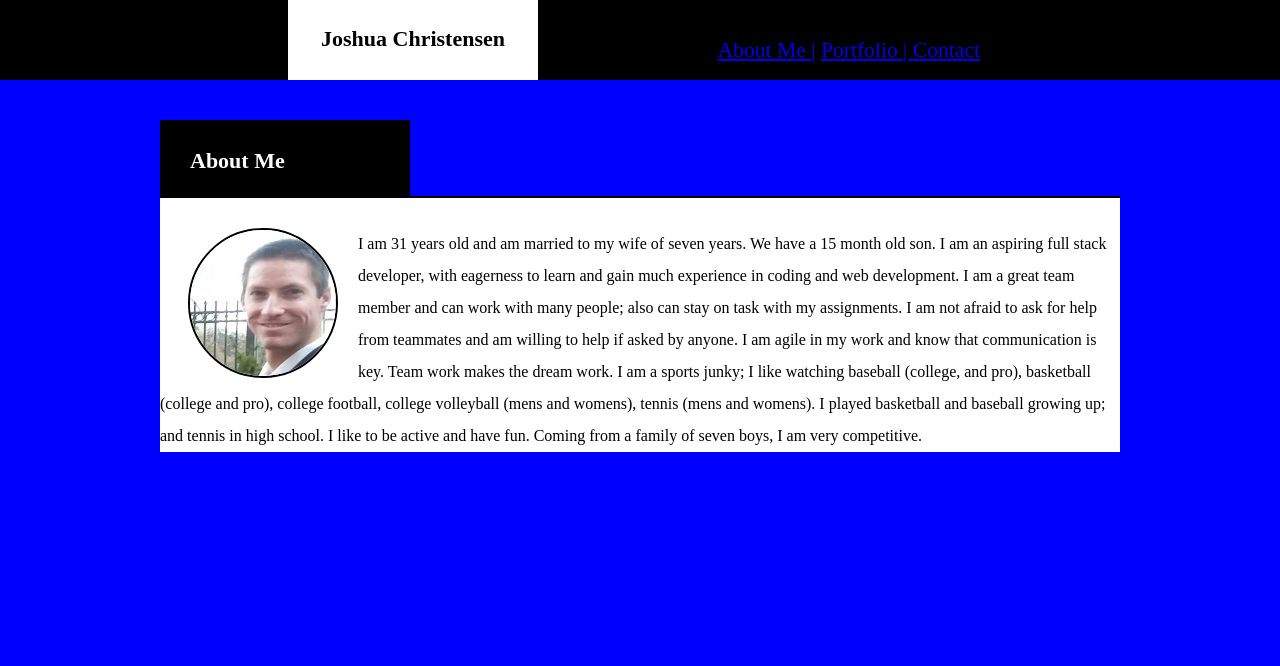
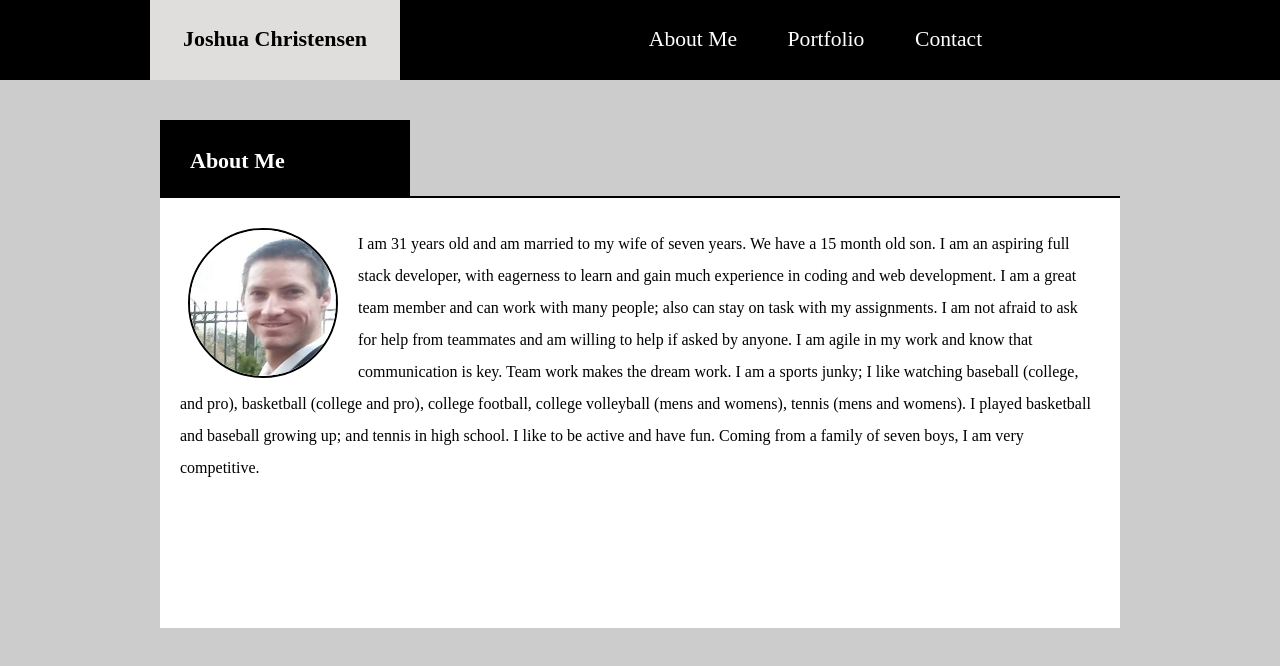
Before and after one commit to JoshuaJC23/BasicPortfolio2, a plain HTML site: page index.html in a window 1280 px wide. Drawn offline with Linux system fonts and the light colour scheme.

Commit message:
changed my links to flex; assigned text-decoration and list-style to none

```diff
--- a/assets/css/images/style.css
+++ b/assets/css/images/style.css
@@ -2,8 +2,10 @@
     box-sizing: border-box;
 }
 
+
 body {
-    background-color: blue;
+    background-color: rgb(204, 204, 204);
+    /* background-color: blue; */
 }
 
 .wrapper {
@@ -12,61 +14,89 @@ body {
 }
 
 .nav {
+    display: flex;
+    justify-content: space-around;
+    align-items: center;
+    /* min-width: 8vh; */
     background-color: black;
     color: white;
     font-size: large;
     padding: 40px;
     position: relative;
+    /* width: 100%; */
 }
 
 .header {
-    background-color: white;
+    background-color: rgb(224, 221, 221);
     color: black;
     width: 250px;
     text-align: center;
-    /* margin-left: 150px; */
     position: absolute;
     padding: 30px;
     font-size: 22px;
     font-weight: bold;
     bottom: 0;
-    left: 288px;
+    left: 150px;
 }
 
 .links {
-    /* float: right; */
+    display: flex;
     position: absolute;
-    right: 300px;
-    /* background-color:red; */
+    right: 275px;
     font-size: larger;
+    width: 30%;
+    justify-content: space-around;
+}
+
+.links a {
+    text-decoration: none;
+}
+
+.links li {
+    list-style: none;
 }
 
 .about {
-    float: left;
+    margin-left: 5px;
+    color: white;
 }
+
 .about:hover {
     color: yellow;
 }
 
+/* .about:visited {
+    color: black;
+} */
+
 .portfolio {
-    float: left;
     margin-left: 5px;
+    color: white;
 }
+
 .portfolio:hover {
     color: yellow;
 }
 
+/* .portfolio:visited {
+    color: black;
+} */
+
 .contact {
-    float: left;
+    color: white;
     margin-left: 5px;
 }
 .contact:hover {
     color: yellow;
 }
 
+/* .contact:visited {
+    color: black;
+} */
+
 .content {
     clear: both;
-    background-color: saddlebrown;
+    /* background-color: saddlebrown; */
     width: 960px;
     margin: auto;
     margin-top: 40px;
@@ -125,6 +155,9 @@ p {
     left: 10px;
     margin-top: 30px;
      /* position: absolute;  */
+     padding-left: 20px;
+     padding-right: 20px;
+     height: 400px;
 }
 
 .form {
@@ -235,3 +268,191 @@ p {
     left: 480px;
     text-align: center;
 }
+
+/* @media screen and (max-width: 980px) {
+   body {
+       background-color: lightskyblue;
+   }
+
+   .nav {
+       background-color: brown  ;
+   }
+
+   .header {
+    left: 100px;
+    font-size: 100%;
+    background-color: black;
+    color: white;
+}
+
+    .links {
+        width: 250px;
+        left: 500px;
+        font-size: 100%;
+    }
+
+
+    .content {
+        width: 90%;
+    }
+
+    p {
+        height: 400px;
+        padding-left: 20px;
+        padding-right: 20px;
+    }
+
+    .box2 {
+        left: 250px;
+    }
+
+    .box3 {
+        left: 475px;
+    }
+
+    .box4 {
+        left: 100px;
+    }
+
+    .box5 {
+        left: 375px;
+    }
+
+
+}
+
+@media screen and (max-width: 768px) {
+
+     .nav {
+        margin-right: -191px;
+        background-color: white;
+     }
+
+    .links {
+        font-size: 100%;
+        left: 380px;
+    }
+
+    .header {
+        font-size: 100%;
+    }
+
+    p {
+        padding-left: 20px;
+        padding-right: 20px;
+        height: 450px;
+    }
+
+    #img1 {
+        border: 4px dotted purple;
+        height: 200px;
+        width: 200px;
+    }
+
+    .contact,
+    .portfolio,
+    .about {
+        color: black;
+    }
+    .about:hover,
+    .portfolio:hover,
+    .contact:hover {
+        color: blue;
+    }
+
+    .box2 {
+        left: 330px;
+    }
+
+    .box3 {
+        top: 270px;
+        left: 175px;
+    }
+
+    .box4 {
+        top: 500px;
+        left: 50px;
+    }
+
+    .box5 {
+        top: 500px;
+        left: 350px;
+    }
+
+    .apps {
+        height: 750px;
+    }
+
+}
+
+
+
+@media screen and (max-width: 640px) {
+
+    .intro {
+        background-color: white;
+        color: black;
+    }
+
+    p {
+        height: 450px;
+        float: left;
+        background-color: black;
+        color: white;
+    }
+
+    #img1 {
+        border: 4px solid seagreen;
+        margin-left: 150px;
+        height: 250px;
+        width: 250px;
+    }
+
+    .header {
+        width: 100%;
+        left: 0;
+        top: 0;
+    }
+
+    .links {
+        width: 100%;
+        bottom: -25px;
+        left: 0;
+        text-align: center;
+        padding: 10px; background-color: gray;
+    }
+
+    .pp {
+        background-color: black;
+    }
+
+    .apps {
+     height: 1150px;
+     width: 300px;
+    }
+
+    .box2 {
+        top: 250px;
+        left: 20px;
+    }
+
+    .box3 {
+        top: 475px;
+        left: 20px;
+    }
+
+    .box4 {
+        top: 700px;
+        left: 20px;
+    }
+
+    .box5 {
+        top: 920px;
+        left: 20px;
+    }
+
+    #c3 {
+        margin-left: 150px;
+    }
+
+} */
--- a/index.html
+++ b/index.html
@@ -18,25 +18,30 @@
             Joshua Christensen
         </header>
 
-        <div class="links">
+        <ul class="links">
 
-            <a href="index.html" title="About Me">About Me |</a>
+            <li>
+                <a href="index.html" title="About Me" class="active about">About Me </a>
+            </li>
 
-            <a href="portfolio.html" title="Portfolio">
-                Portfolio |
-            </a>
+            <li>
+                <a href="portfolio.html" title="Portfolio" class="portfolio">
+                Portfolio </a>
+            </li>
 
-            <a href="contact.html" title="Contact">
+            <li>
+                <a href="contact.html" title="Contact" class="contact">
                 Contact
-            </a>
+                </a>
+            </li>
 
-        </div>
+        </ul>
 
     </div>
 
     <div class="wrapper">
 
-        <div class="content">
+        <div class="content" id="c1">
 
             <div class="intro">
 
```
Also changed, not shown: contact.html (+18 -12 lines), portfolio.html (+14 -9 lines).
